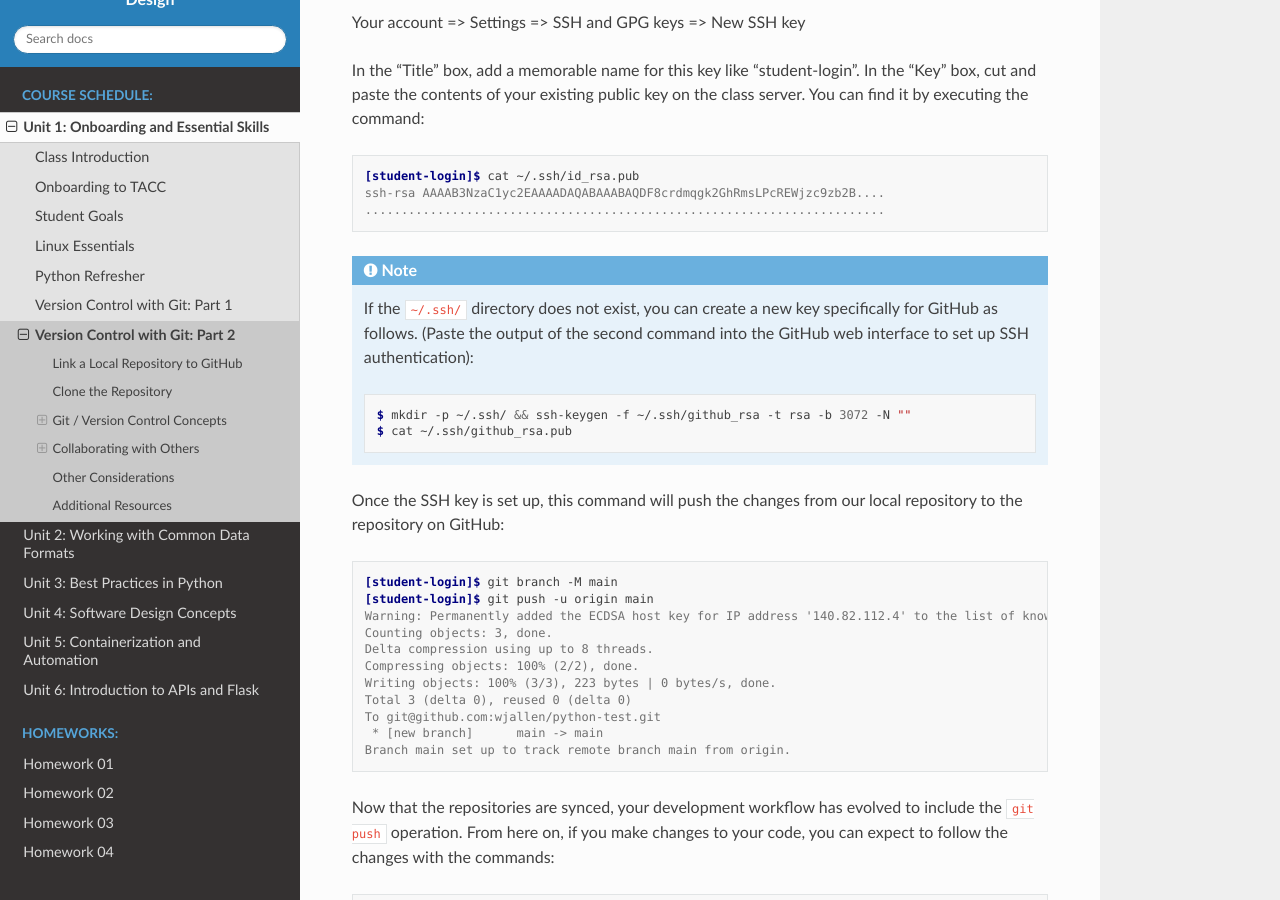
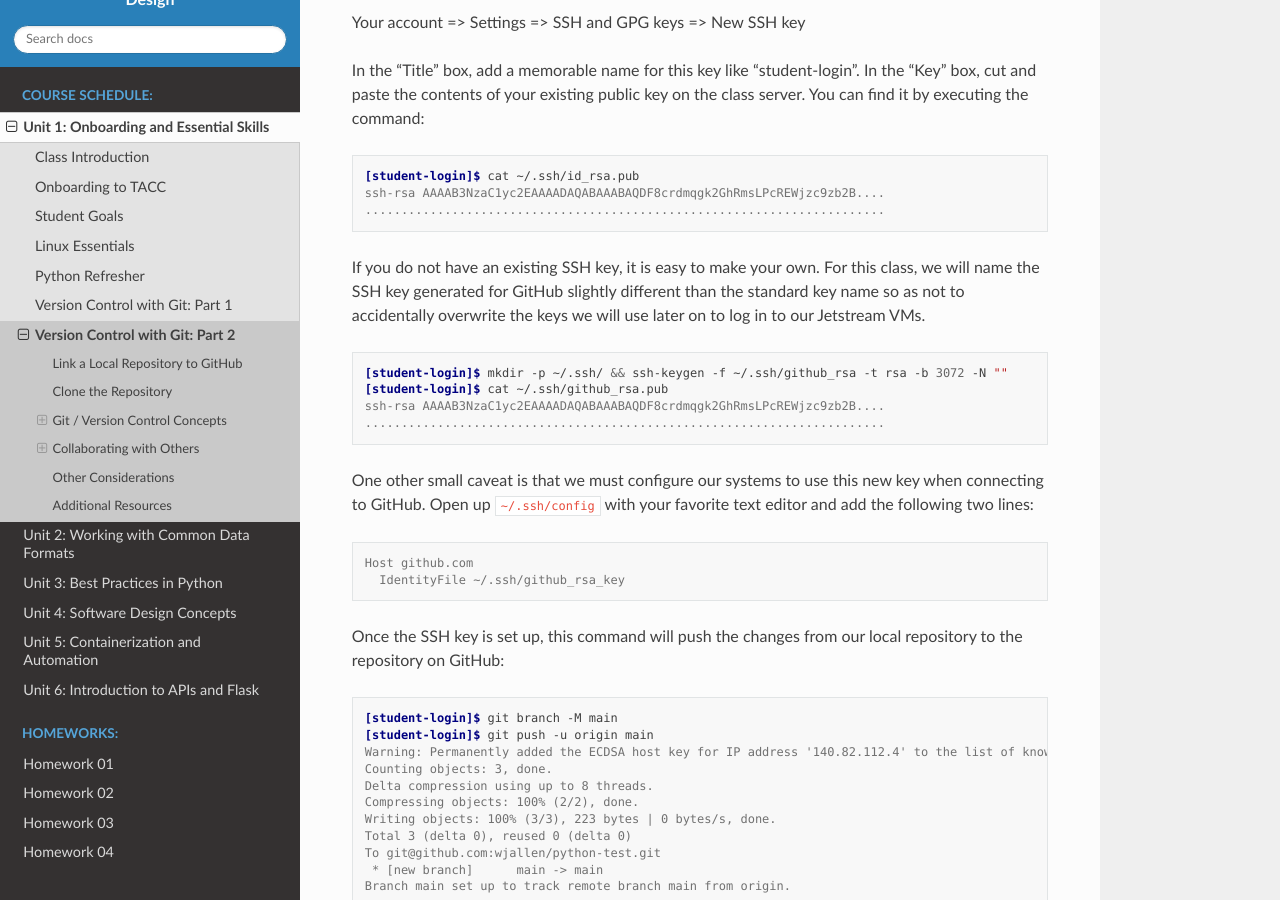
Before and after one commit to TACC/coe-332-sp24, a Sphinx documentation site: the page built from docs/unit01/version_control_2.rst, in a window 1280 px wide and 900 px high, scrolled down 1638 px. Built offline with Sphinx 7.4.7 and the Read the Docs theme 2.0.0, drawn with Linux system fonts in a browser that asks for light colours.

Commit message:
added clarification on github key

```diff
--- a/docs/unit01/version_control_2.rst
+++ b/docs/unit01/version_control_2.rst
@@ -83,16 +83,27 @@ You can find it by executing the command:
    ........................................................................
 
 
-.. note::
+If you do not have an existing SSH key, it is easy to make your own. For this class,
+we will name the SSH key generated for GitHub slightly different than the standard
+key name so as not to accidentally overwrite the keys we will use later on to log
+in to our Jetstream VMs.
 
-   If the ``~/.ssh/`` directory does not exist, you can create a new key specifically
-   for GitHub as follows. (Paste the output of the second command into the GitHub
-   web interface to set up SSH authentication):
+.. code-block:: console
 
-   .. code-block:: console
+   [student-login]$ mkdir -p ~/.ssh/ && ssh-keygen -f ~/.ssh/github_rsa -t rsa -b 3072 -N ""
+   [student-login]$ cat ~/.ssh/github_rsa.pub
+   ssh-rsa AAAAB3NzaC1yc2EAAAADAQABAAABAQDF8crdmqgk2GhRmsLPcREWjzc9zb2B....
+   ........................................................................
 
-      $ mkdir -p ~/.ssh/ && ssh-keygen -f ~/.ssh/github_rsa -t rsa -b 3072 -N ""
-      $ cat ~/.ssh/github_rsa.pub
+One other small caveat is that we must configure our systems to use this new
+key when connecting to GitHub. Open up ``~/.ssh/config`` with your favorite
+text editor and add the following two lines:
+
+.. code-block:: console
+
+    Host github.com
+      IdentityFile ~/.ssh/github_rsa_key
+
 
 Once the SSH key is set up, this command will push the changes from our local
 repository to the repository on GitHub:
```
